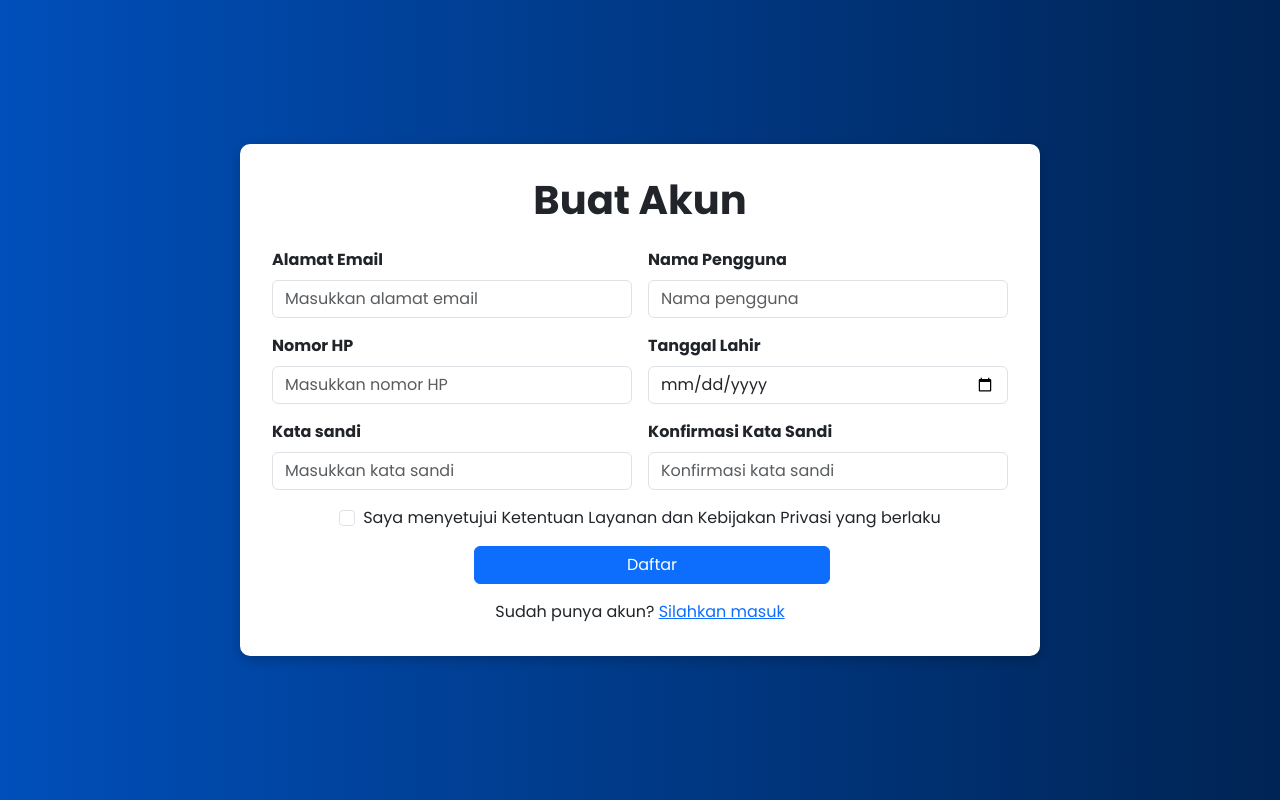
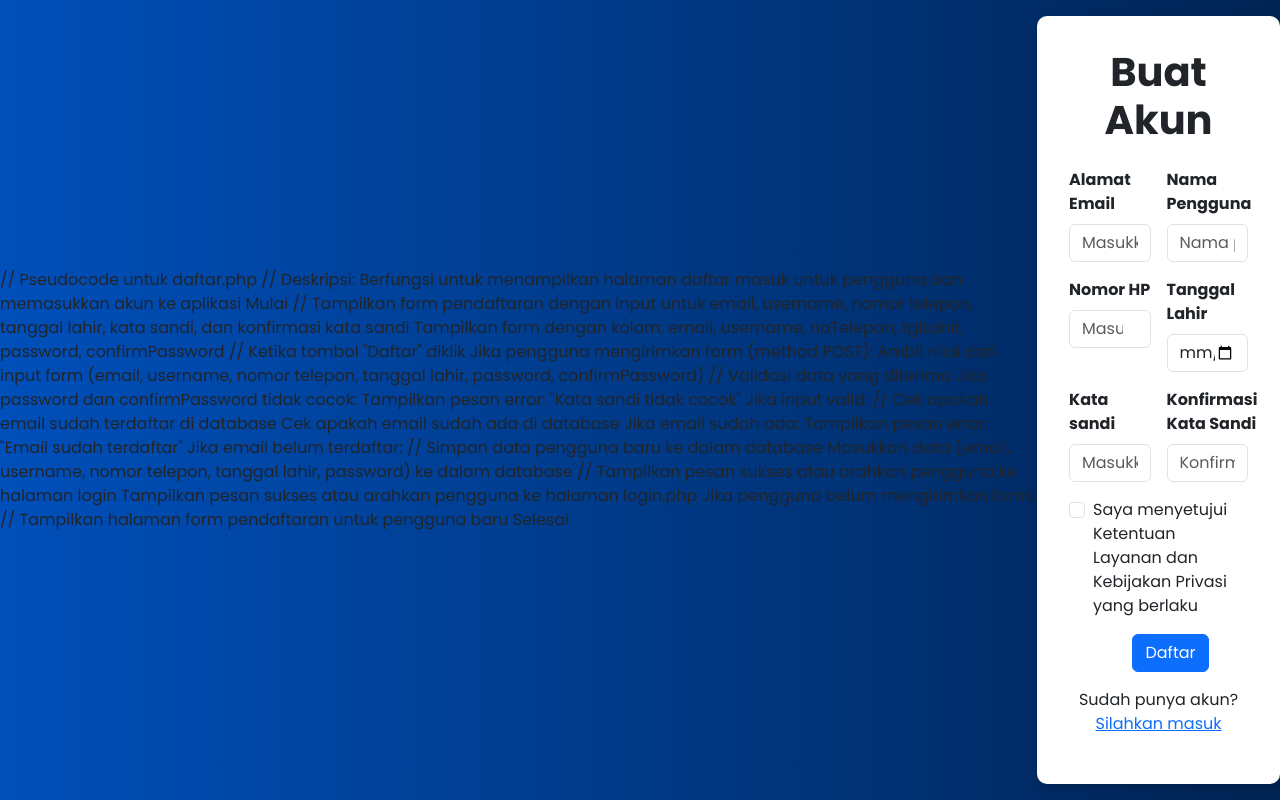
Before and after one commit to nijam10/Aplikasi-Penyewaan-Kendaraan, a PHP site: page /daftar.php in a window 1280 px wide. Run offline with PHP 8.4, Linux system fonts and the light colour scheme.

Commit message:
Update daftar.php

```diff
--- a/daftar.php
+++ b/daftar.php
@@ -1,3 +1,34 @@
+// Pseudocode untuk daftar.php
+// Deskripsi: Berfungsi untuk menampilkan halaman daftar masuk untuk pengguna dan memasukkan akun ke aplikasi
+
+Mulai
+    // Tampilkan form pendaftaran dengan input untuk email, username, nomor telepon, tanggal lahir, kata sandi, dan konfirmasi kata sandi
+    Tampilkan form dengan kolom: email, username, noTelepon, tglLahir, password, confirmPassword
+
+    // Ketika tombol "Daftar" diklik
+    Jika pengguna mengirimkan form (method POST):
+        Ambil nilai dari input form (email, username, nomor telepon, tanggal lahir, password, confirmPassword)
+
+        // Validasi data yang diterima
+        Jika password dan confirmPassword tidak cocok:
+            Tampilkan pesan error: "Kata sandi tidak cocok"
+        Jika input valid:
+            // Cek apakah email sudah terdaftar di database
+            Cek apakah email sudah ada di database
+            Jika email sudah ada:
+                Tampilkan pesan error: "Email sudah terdaftar"
+            Jika email belum terdaftar:
+                // Simpan data pengguna baru ke dalam database
+                Masukkan data (email, username, nomor telepon, tanggal lahir, password) ke dalam database
+
+                // Tampilkan pesan sukses atau arahkan pengguna ke halaman login
+                Tampilkan pesan sukses atau arahkan pengguna ke halaman login.php
+
+    Jika pengguna belum mengirimkan form:
+        // Tampilkan halaman form pendaftaran untuk pengguna baru
+
+Selesai
+
 <?php
 require "function.php";
 // Nama file: [daftar.php]
```
